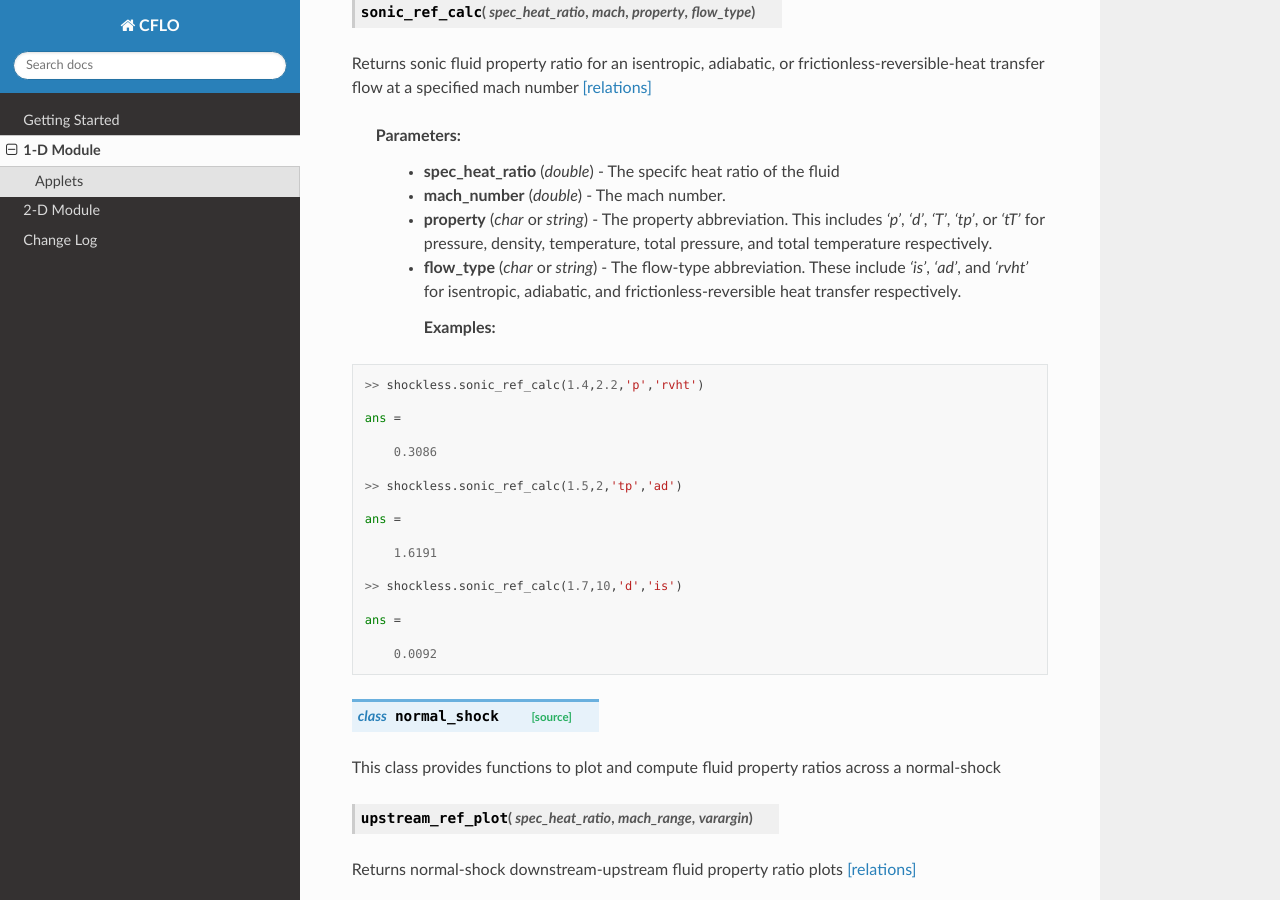
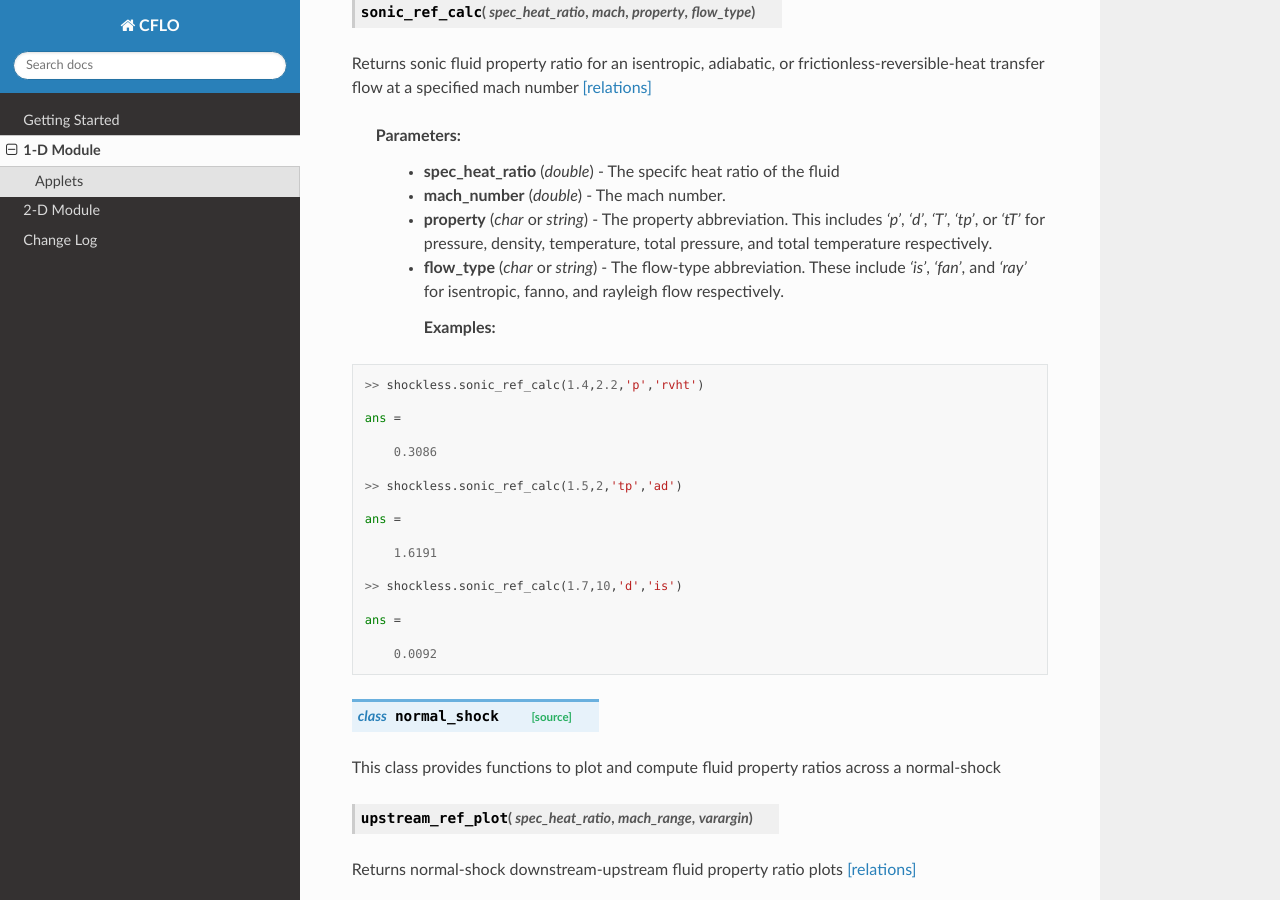
Before and after one commit to NaveenTayyebi/CFLO, a Sphinx documentation site: the page built from docs/1-D.rst, in a window 1280 px wide and 900 px high, scrolled down 1645 px. Built offline with Sphinx 7.4.7 and the Read the Docs theme 2.0.0, drawn with Linux system fonts in a browser that asks for light colours.

Commit message:
1-d parameter labels changed

```diff
--- a/docs/1-D.rst
+++ b/docs/1-D.rst
@@ -58,7 +58,7 @@ Returns sonic fluid property ratio for an isentropic, adiabatic, or frictionless
     * **spec_heat_ratio** (*double*) - The specifc heat ratio of the fluid
     * **mach_number** (*double*) - The mach number.
     * **property** (*char* or *string*) - The property abbreviation. This includes *'p'*, *'d'*, *'T'*, *'tp'*, or *'tT'* for pressure, density, temperature, total pressure, and total temperature respectively.
-    * **flow_type** (*char* or *string*) - The flow-type abbreviation. These include *'is'*, *'ad'*, and *'rvht'* for isentropic, adiabatic, and frictionless-reversible heat transfer respectively.
+    * **flow_type** (*char* or *string*) - The flow-type abbreviation. These include *'is'*, *'fan'*, and *'ray'* for isentropic, fanno, and rayleigh flow respectively.
 
      **Examples:**
 
```
Also changed, not shown: 1 other file.
